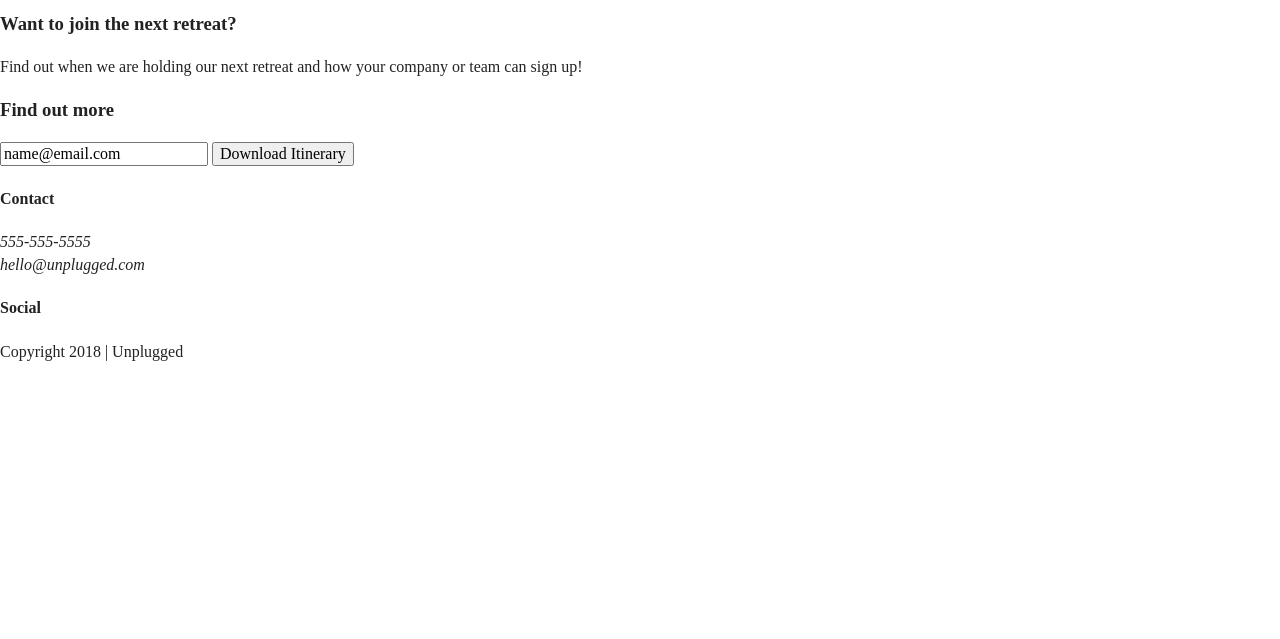
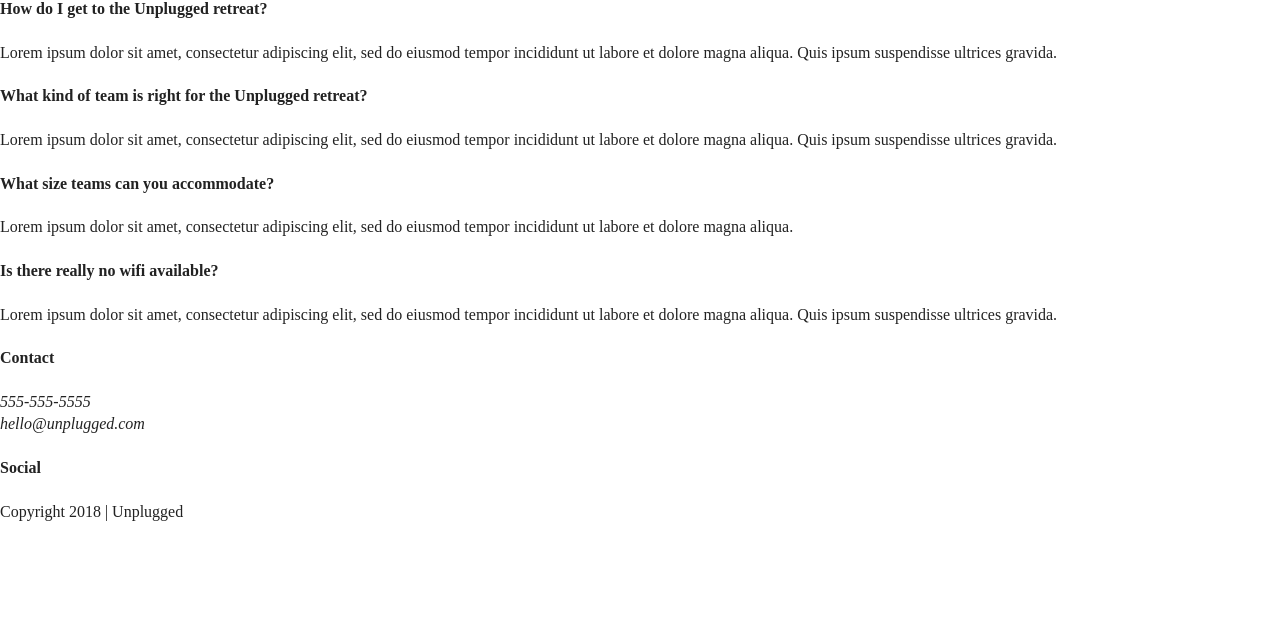
Before and after one commit to Sujata-L/206-unplugged, a website: page faq/index.html in a window 1280 px wide. Shown: the part 161-800 px from the top of the page. Drawn offline with Linux system fonts and the light colour scheme.

Commit message:
Updated faq html file

```diff
--- a/faq/index.html
+++ b/faq/index.html
@@ -37,29 +37,29 @@
   </header>
 
   <main>
-
-    <section class="hero-area">
-      <div class="content-wrapper">
-        <h1>Retreat from the desk, return refreshed.</h1>
+    <div class="content-wrapper">
+      <h2>Frequently Asked Questions</h2>
+      <div class="faq-content">
+        <h4>How do I get to the Unplugged retreat?</h4>
+        <p>Lorem ipsum dolor sit amet, consectetur adipiscing elit, sed do eiusmod tempor incididunt ut labore et
+          dolore magna aliqua. Quis ipsum suspendisse ultrices gravida.</p>
       </div>
-    </section>
-
-    <aside>
-      <div class="content-wrapper">
-        <div class="form-description">
-          <h3>Want to join the next retreat?</h3>
-          <p>
-            Find out when we are holding our next retreat and how your company or team can sign up!
-          </p>
-        </div>
-        <div class="form">
-          <h3>Find out more</h3>
-          <input type="text" name="name" value="name@email.com">
-          <input type="button" value="Download Itinerary">
-        </div>
+      <div class="faq-content">
+        <h4>What kind of team is right for the Unplugged retreat?</h4>
+        <p>Lorem ipsum dolor sit amet, consectetur adipiscing elit, sed do eiusmod tempor incididunt ut labore et
+          dolore magna aliqua. Quis ipsum suspendisse ultrices gravida.</p>
       </div>
-    </aside>
-
+      <div class="faq-content">
+        <h4>What size teams can you accommodate?</h4>
+        <p>Lorem ipsum dolor sit amet, consectetur adipiscing elit, sed do eiusmod tempor incididunt ut labore et
+          dolore magna aliqua.</p>
+      </div>
+      <div class="faq-content">
+        <h4>Is there really no wifi available?</h4>
+        <p>Lorem ipsum dolor sit amet, consectetur adipiscing elit, sed do eiusmod tempor incididunt ut labore et
+          dolore magna aliqua. Quis ipsum suspendisse ultrices gravida. </p>
+      </div>
+    </div> <!-- faq content wrapper ends -->
   </main>
 
 <footer>
```
